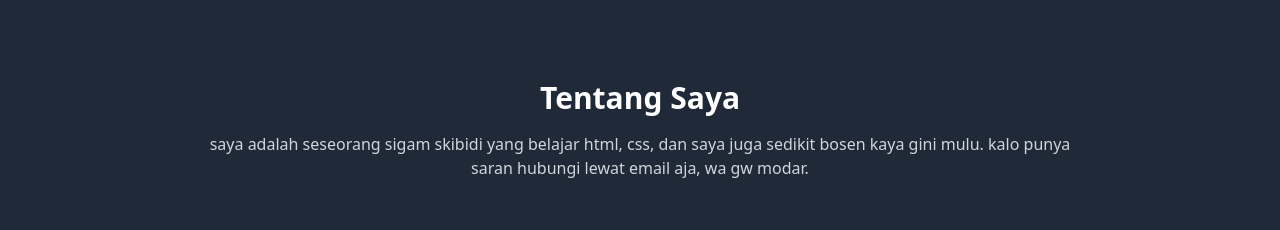
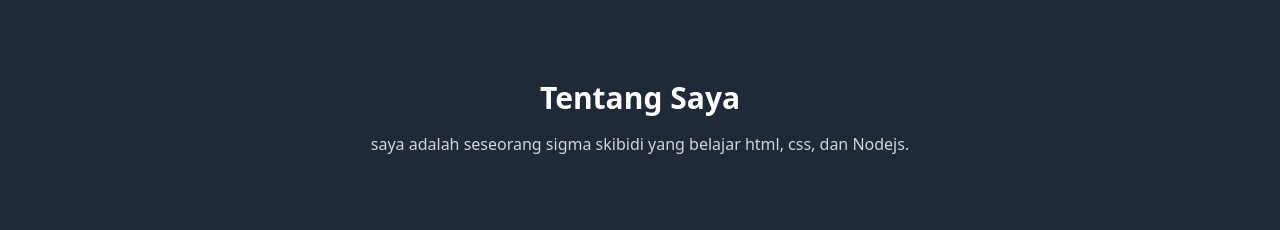
Before and after one commit to Yanzdevbot/MODESIGMA, a plain HTML site: page index.html in a window 1280 px wide. Shown: the part 800-1030 px from the top of the page. Drawn offline with nearby package versions, Linux system fonts and the light colour scheme; no server answers.

Commit message:
Update index.html

```diff
--- a/index.html
+++ b/index.html
@@ -51,7 +51,7 @@
   <section id="about" class="py-20 px-6 bg-gray-800">
     <div class="max-w-4xl mx-auto text-center">
       <h2 class="text-3xl font-bold mb-4">Tentang Saya</h2>
-      <p class="text-gray-300">saya adalah seseorang sigam skibidi yang belajar html, css, dan saya juga sedikit bosen kaya gini mulu. kalo punya saran hubungi lewat email aja, wa gw modar.</p>
+      <p class="text-gray-300">saya adalah seseorang sigma skibidi yang belajar html, css, dan Nodejs.</p>
     </div>
   </section>
 
```
